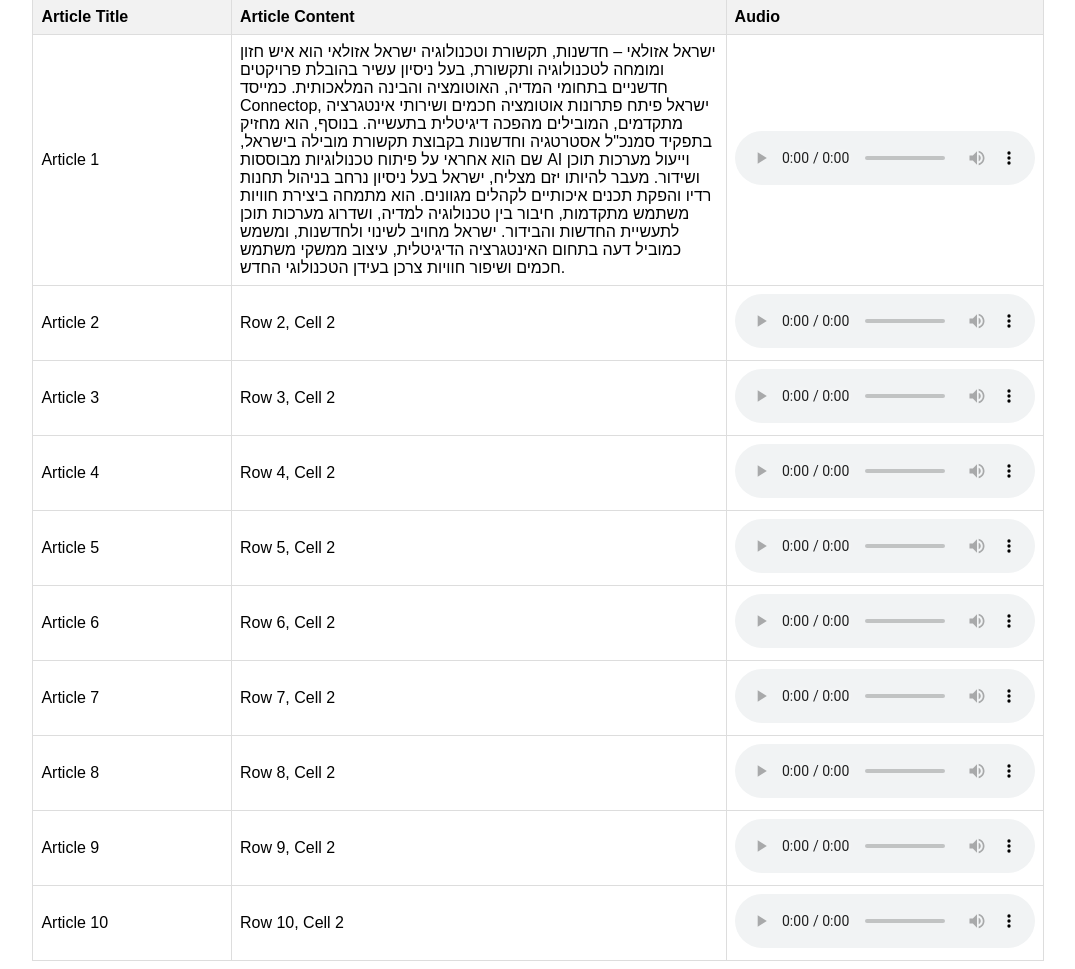
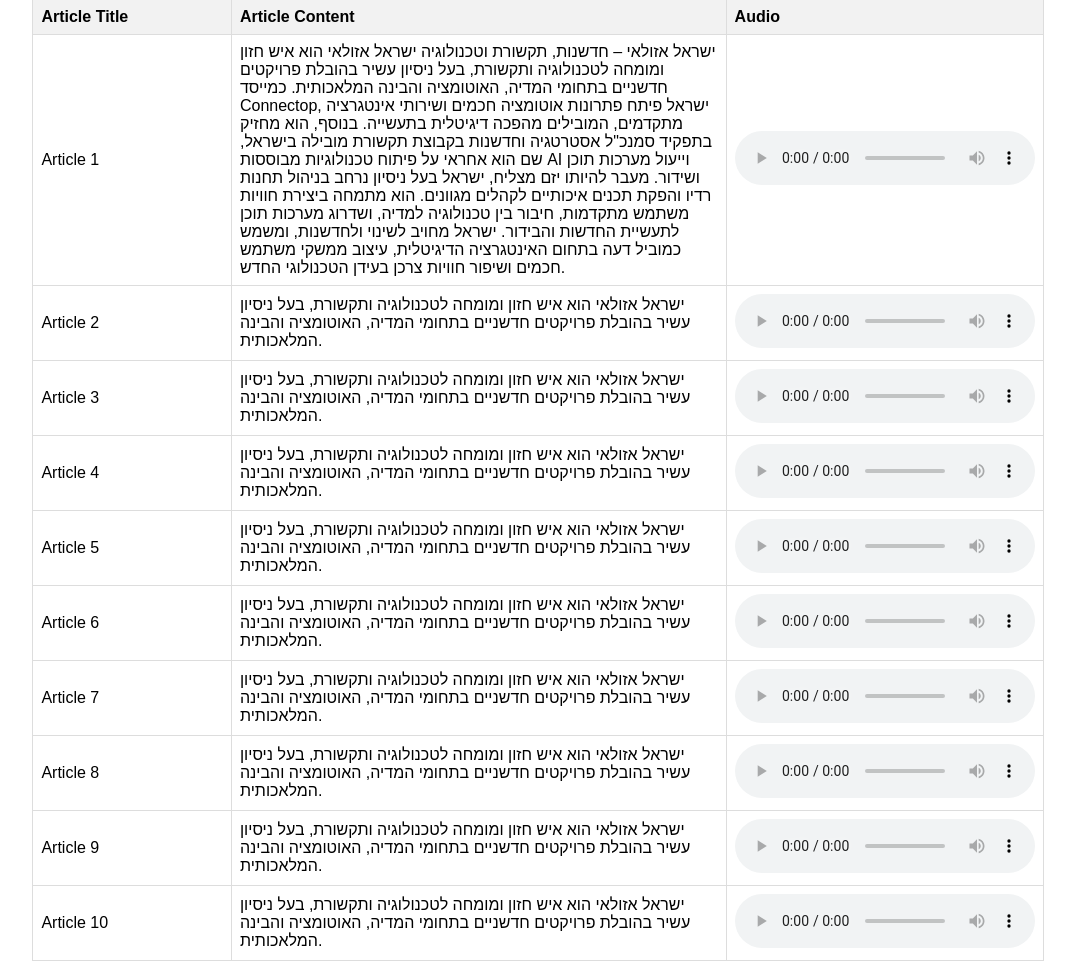
Before and after one commit to goal0105/hebrew-news-tts, a Flask app: page / in a window 1280 px wide. Shown: the part 107-1076 px from the top of the page, without its empty margins (102-1177 px from the left). Run offline with Flask 3, Linux system fonts and the light colour scheme.

Commit message:
update index.html

```diff
--- a/templates/index.html
+++ b/templates/index.html
@@ -73,47 +73,47 @@
             </tr>
             <tr>
                 <td class="col1">Article 2</td>
-                <td id = "news2" class="col2">Row 2, Cell 2</td>
+                <td id = "news2" class="col2">ישראל אזולאי הוא איש חזון ומומחה לטכנולוגיה ותקשורת, בעל ניסיון עשיר בהובלת פרויקטים חדשניים בתחומי המדיה, האוטומציה והבינה המלאכותית.</td>
                 <td class="col3"><audio id="audio2" controls></audio></td>
             </tr>
             <tr>
                 <td class="col1">Article 3</td>
-                <td id = "news3" class="col2">Row 3, Cell 2</td>
+                <td id = "news3" class="col2">ישראל אזולאי הוא איש חזון ומומחה לטכנולוגיה ותקשורת, בעל ניסיון עשיר בהובלת פרויקטים חדשניים בתחומי המדיה, האוטומציה והבינה המלאכותית.</td>
                 <td class="col3"><audio id="audio3" controls></audio></td>
             </tr>
             <tr>
                 <td class="col1">Article 4</td>
-                <td id = "news4" class="col2">Row 4, Cell 2</td>
+                <td id = "news4" class="col2">ישראל אזולאי הוא איש חזון ומומחה לטכנולוגיה ותקשורת, בעל ניסיון עשיר בהובלת פרויקטים חדשניים בתחומי המדיה, האוטומציה והבינה המלאכותית.</td>
                 <td class="col3"><audio id="audio4" controls></audio></td>
             </tr>
             <tr>
                 <td class="col1">Article 5</td>
-                <td id = "news5" class="col2">Row 5, Cell 2</td>
+                <td id = "news5" class="col2">ישראל אזולאי הוא איש חזון ומומחה לטכנולוגיה ותקשורת, בעל ניסיון עשיר בהובלת פרויקטים חדשניים בתחומי המדיה, האוטומציה והבינה המלאכותית.</td>
                 <td class="col3"><audio id="audio5" controls></audio></td>
             </tr>
             <tr>
                 <td class="col1">Article 6</td>
-                <td id = "news6" class="col2">Row 6, Cell 2</td>
+                <td id = "news6" class="col2">ישראל אזולאי הוא איש חזון ומומחה לטכנולוגיה ותקשורת, בעל ניסיון עשיר בהובלת פרויקטים חדשניים בתחומי המדיה, האוטומציה והבינה המלאכותית.</td>
                 <td class="col3"><audio id="audio6" controls></audio></td>
             </tr>
             <tr>
                 <td class="col1">Article 7</td>
-                <td id = "news7" class="col2">Row 7, Cell 2</td>
+                <td id = "news7" class="col2">ישראל אזולאי הוא איש חזון ומומחה לטכנולוגיה ותקשורת, בעל ניסיון עשיר בהובלת פרויקטים חדשניים בתחומי המדיה, האוטומציה והבינה המלאכותית.</td>
                 <td class="col3"><audio id="audio7" controls></audio></td>
             </tr>
             <tr>
                 <td class="col1">Article 8</td>
-                <td id = "news8" class="col2">Row 8, Cell 2</td>
+                <td id = "news8" class="col2">ישראל אזולאי הוא איש חזון ומומחה לטכנולוגיה ותקשורת, בעל ניסיון עשיר בהובלת פרויקטים חדשניים בתחומי המדיה, האוטומציה והבינה המלאכותית.</td>
                 <td class="col3"><audio id="audio8" controls></audio></td>
             </tr>
             <tr>
                 <td class="col1">Article 9</td>
-                <td id = "news9" class="col2">Row 9, Cell 2</td>
+                <td id = "news9" class="col2">ישראל אזולאי הוא איש חזון ומומחה לטכנולוגיה ותקשורת, בעל ניסיון עשיר בהובלת פרויקטים חדשניים בתחומי המדיה, האוטומציה והבינה המלאכותית.</td>
                 <td class="col3"><audio id="audio9" controls></audio></td>
             </tr>
             <tr>
                 <td class="col1">Article 10</td>
-                <td id = "news10" class="col2">Row 10, Cell 2</td>
+                <td id = "news10" class="col2">ישראל אזולאי הוא איש חזון ומומחה לטכנולוגיה ותקשורת, בעל ניסיון עשיר בהובלת פרויקטים חדשניים בתחומי המדיה, האוטומציה והבינה המלאכותית.</td>
                 <td class="col3"><audio id="audio10" controls></audio></td>
             </tr>
         </tbody>
```
